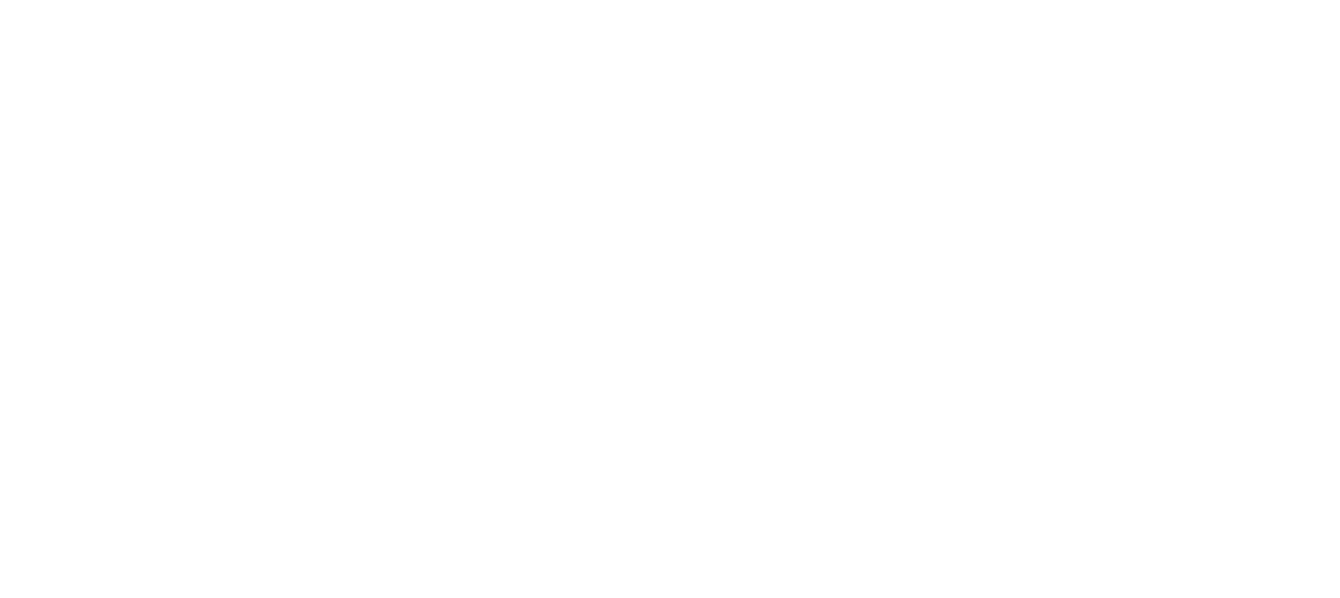
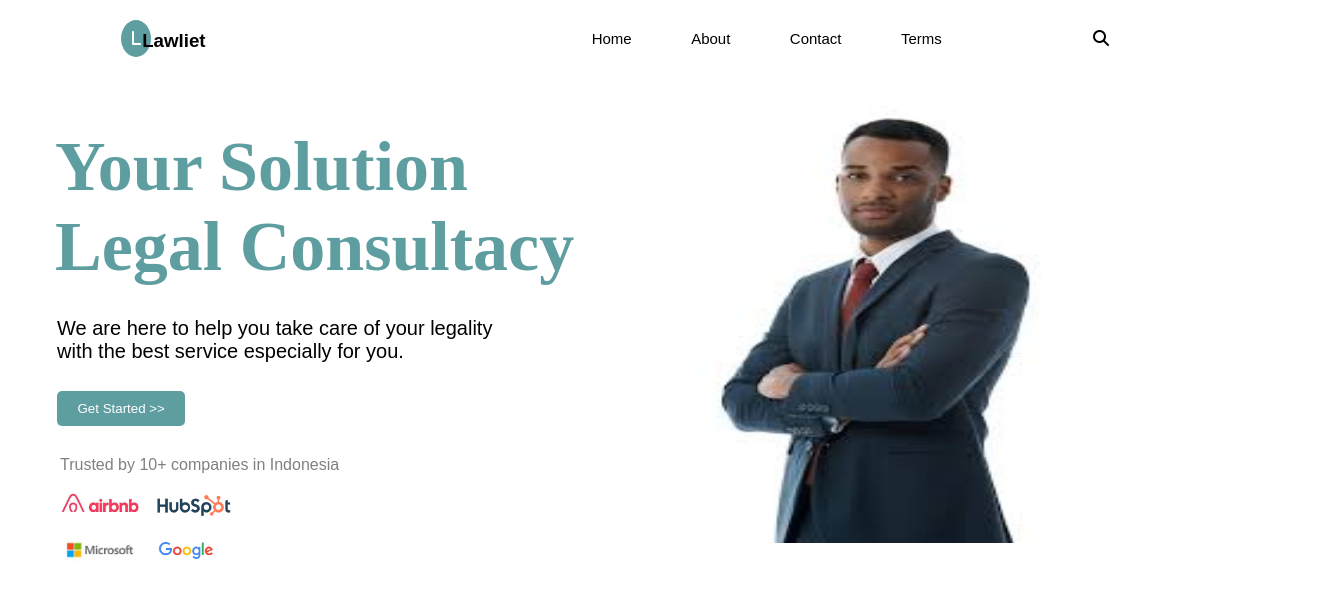
Before and after one commit to Ahmed454776/HTML-CSS-Assignments, a plain HTML site: page Assignments/Assign2/html/index.html in a window 1280 px wide. Shown: the whole page, 1340 px wide, since content can reach past the window. Drawn offline with Linux system fonts and the light colour scheme.

Commit message:
created lawliet webpage

```diff
--- a/Assignments/Assign2/html/css/style.css
+++ b/Assignments/Assign2/html/css/style.css
@@ -5,3 +5,127 @@
     list-style: none;
     text-decoration: none;
 }
+body{
+    font-family: Arial, Helvetica, sans-serif;
+}
+/* header starts */
+header{
+    display: flex;
+    justify-content: space-evenly;
+    padding: 30px;
+    width: 100%;
+}
+header h3{
+    display: inline-block;
+    position: relative;
+    right: 200px;
+}
+header nav{
+    position: relative;
+    bottom: 10px;
+}
+/*header ul{
+    display: inline-block;
+}*/
+header ul li{
+    display: inline-block;
+}
+header ul li a{
+    display: inline-block;
+    color: black;
+    font-size: 15px;
+    margin-left:35px;
+    padding: 10px;
+}
+/* header ends */
+
+/* section starts */
+section{
+    padding: 30px;
+}
+section h1{
+    font-family: serif;
+    font-size: 70px;
+    padding-left:25px;
+    color: cadetblue;
+}
+section p{
+    font-size: 20px;
+    padding-left:27px;
+    margin-top: 30px;
+}
+section img{
+    display: inline-block;
+    width: 450px;
+    height: 450px;
+    position: relative;
+    left: 630px;
+    bottom: 270px;
+}
+section button{
+    display: inline-block;
+    padding: 10px 20px;
+    margin-top: 30px;
+    background-color: cadetblue;
+    color: white;
+    border: none;
+    cursor: pointer;
+    position: relative;
+    bottom: 400px;
+    right: 427px;
+    border-radius: 5px;
+}
+/* section ends */
+
+header ul li a:hover{
+    background-color: cadetblue;
+    color: white;
+    transition: 0.7s;
+}
+button:hover{
+    background-color: #4834d4;
+    color: white;
+    transition-timing-function: ease-in-out;
+    transition-duration: 1s;
+    transition-delay: 0.5s;
+}
+p.trusted{
+    color:grey;
+    position: relative;
+    bottom: 400px;
+    left: 60px;
+}
+.i1 img{
+    display: inline-block;
+    width: 80px;
+    position: relative;
+    bottom: 400px;
+    left: 60px;
+}
+.i2 img{
+    display: inline-block;
+    width: 80px;
+    position: relative;
+    bottom: 420px;
+    left: 60px;
+}
+.i1 img[src= "./images/hubspot.png"]{
+    margin-left: 10px;
+}
+.i2 img[src= "./images/google.webp"]{
+    margin-left: 2px;
+    margin-bottom: 15px;
+}
+p.trusted{
+    margin-bottom: 10px;
+}
+header i.fa-l{
+    border:none;
+    border-radius: 100%;
+    background-color: cadetblue;
+    padding: 10px;
+    color: white;
+    position: relative;
+    bottom: 10px;
+    right: 50px;
+}
--- a/Assignments/Assign2/html/index.html
+++ b/Assignments/Assign2/html/index.html
@@ -4,9 +4,41 @@
     <meta charset="UTF-8">
     <meta name="viewport" content="width=device-width, initial-scale=1.0">
     <title>Document</title>
+    <link rel="stylesheet" href="https://cdnjs.cloudflare.com/ajax/libs/font-awesome/6.7.2/css/all.min.css" integrity="sha512-Evv84Mr4kqVGRNSgIGL/F/aIDqQb7xQ2vcrdIwxfjThSH8CSR7PBEakCr51Ck+w+/U6swU2Im1vVX0SVk9ABhg==" crossorigin="anonymous" referrerpolicy="no-referrer" />
     <link rel="stylesheet" href="./css/style.css">
 </head>
 <body>
-
+    <header>
+        <i class="fa-solid fa-l"></i>
+        <h3>Lawliet</h3>
+        <nav>
+            <ul>
+                <li><a href="#">Home</a></li>
+                <li><a href="#">About</a></li>
+                <li><a href="#">Contact</a></li>
+                <li><a href="#">Terms</a></li>
+            </ul>
+        </nav>
+        <i class="fa-solid fa-magnifying-glass"></i>
+    </header>
+    <section>
+        <h1>Your Solution<br>Legal Consultacy </h1>
+        <p>
+        We are here to help you take care of your legality<br>with the best service especially for you.
+        </p>
+        <img src="./images/lawyer.png" alt="Lawliet">
+        <button>Get Started >></button>
+    </section>
+    <p class="trusted">
+        Trusted by 10+ companies in Indonesia
+    </p>
+    <div class="i1">
+        <a href="#"><img src="./images/air.jpeg" alt="Air"></a>
+        <a href="#"><img src="./images/hubspot.png" alt="Hubspot"></a>
+    </div>
+    <div class="i2">
+        <a href="#"><img src="./images/microsoft.jpeg" alt="Microsoft"></a>
+        <a href="#"><img src="./images/google.webp" alt="Google"></a>
+    </div>
 </body>
 </html>
```
Also changed, not shown: Assignments/Assign2/html/images/air.jpeg (added), Assignments/Assign2/html/images/google.webp (added), Assignments/Assign2/html/images/hubspot.png (added), Assignments/Assign2/html/images/lawyer.png (added), Assignments/Assign2/html/images/microsoft.jpeg (added).
